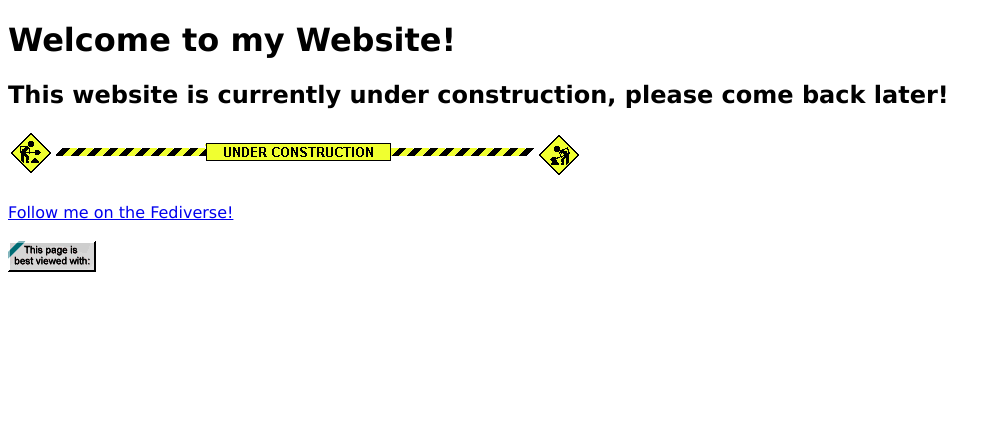
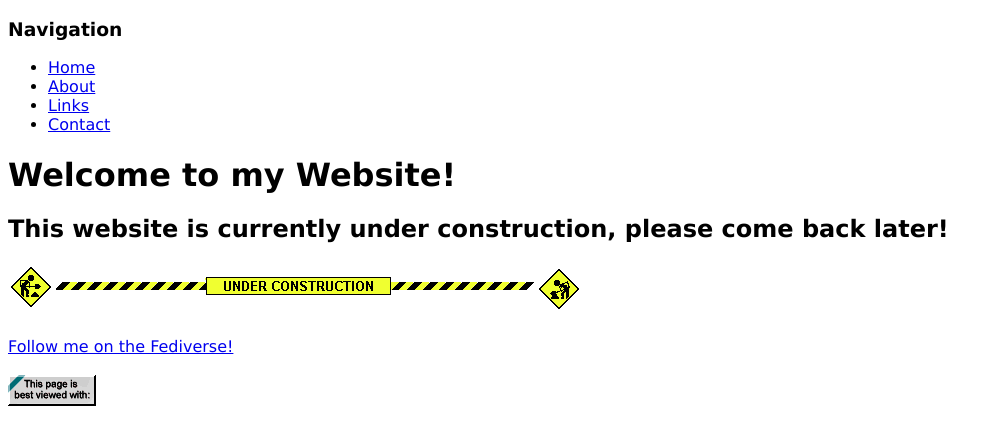
Before and after one commit to jacob5567/sevenstack.net, a plain HTML site: page public/index.html in a window 1280 px wide. Shown: the whole page, without its empty margins (0-1001 px from the left). Drawn offline with Linux system fonts and the light colour scheme.

Commit message:
Add sidebar and convert indentation to tabs

```diff
--- a/public/index.html
+++ b/public/index.html
@@ -8,6 +8,18 @@
 		<link href="/style.css" rel="stylesheet" type="text/css" media="all">
 	</head>
 	<body>
+
+		<div class="sidebar">
+			<h3>Navigation</h3>
+			<ul>
+				<li><a href="/index.html">Home</a></li>
+				<li><a href="/about.html">About</a></li>
+				<li><a href="/links.html">Links</a></li>
+				<li><a href="/contact.html">Contact</a></li>
+			</ul>
+		</div>
+
+		<div class="content">
 			<h1>Welcome to my Website!</h1>
 
 			<h2>This website is currently under construction, please come back later!</h2>
@@ -17,6 +29,6 @@
 			<a href="https://sfba.social/@SevenStack" rel="me">Follow me on the Fediverse!</a>
 			<br><br>
 			<img src="media/netscape.gif" alt="This page best viewed with Netscape Navigator 3.0">
-
+		</div>
 	</body>
 </html>
```
Lines whose indentation alone changed are shown as unchanged.
